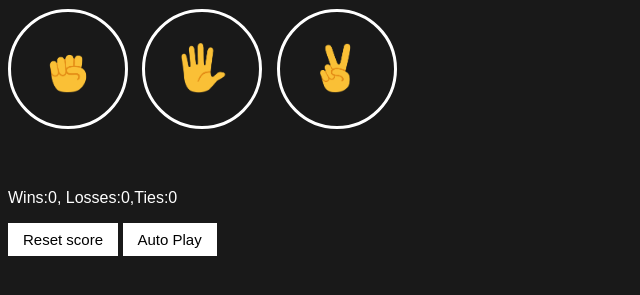
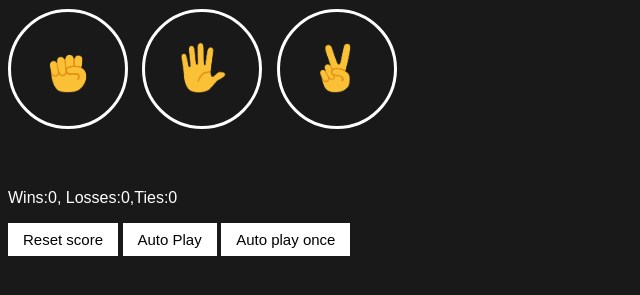
Before and after one commit to ValkaDD/Supersimple, a plain HTML site: page index.html in a window 1280 px wide. Shown: the part 85-380 px from the top of the page, without its empty margins (0-640 px from the left). Drawn offline with Linux system fonts and the light colour scheme.

Commit message:
Update index.html

```diff
--- a/index.html
+++ b/index.html
@@ -33,6 +33,7 @@
     updateScoreElement();
     " class="reset-score-button">Reset score</button>
     <button class="auto-play-button" onclick="autoPlay();">Auto Play</button>
+    <button class="auto-play-once" onclick="autoPlayOnce();">Auto play once</button>
 
     <script src="10-RPS.js"></script>
 </body>
```
